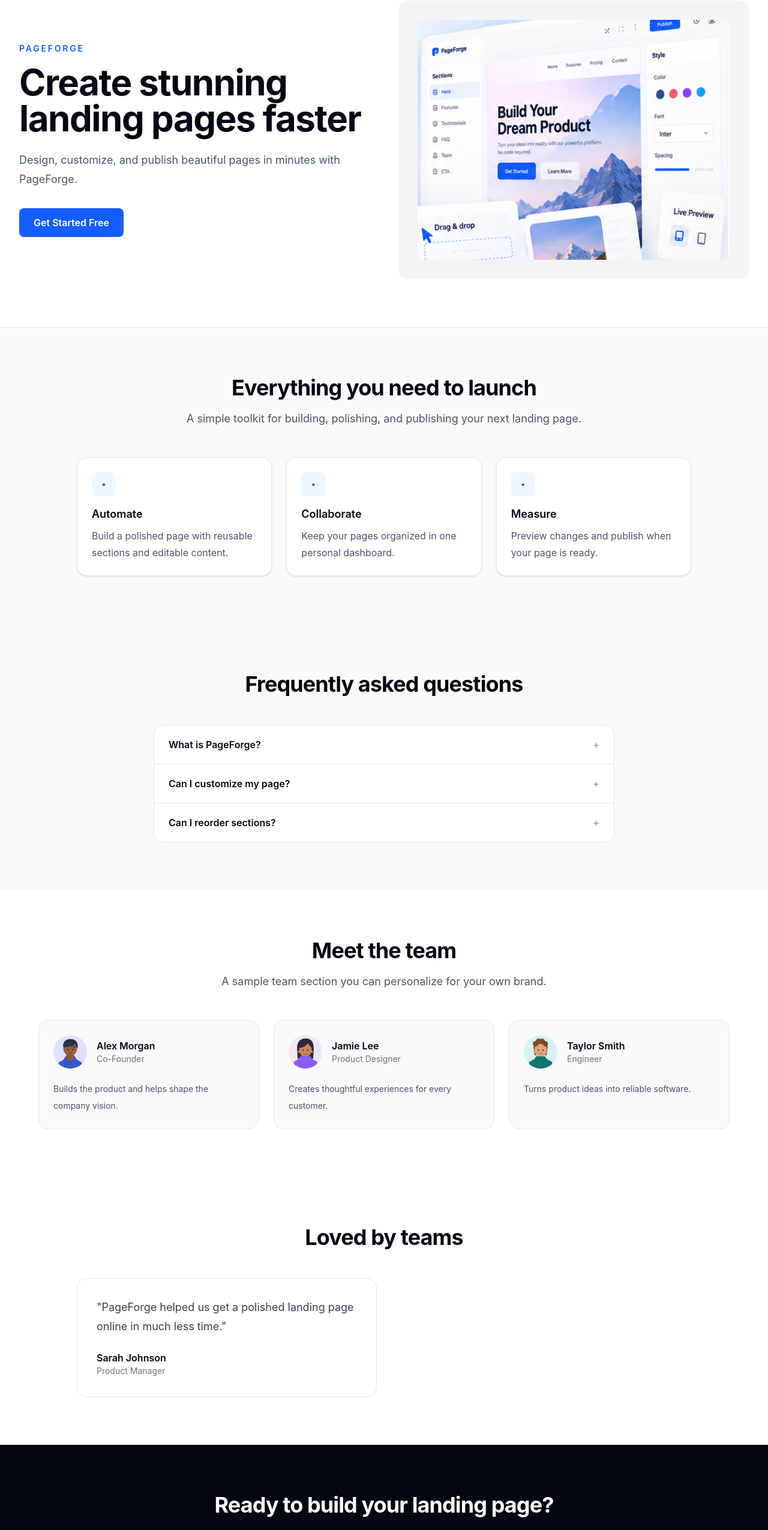
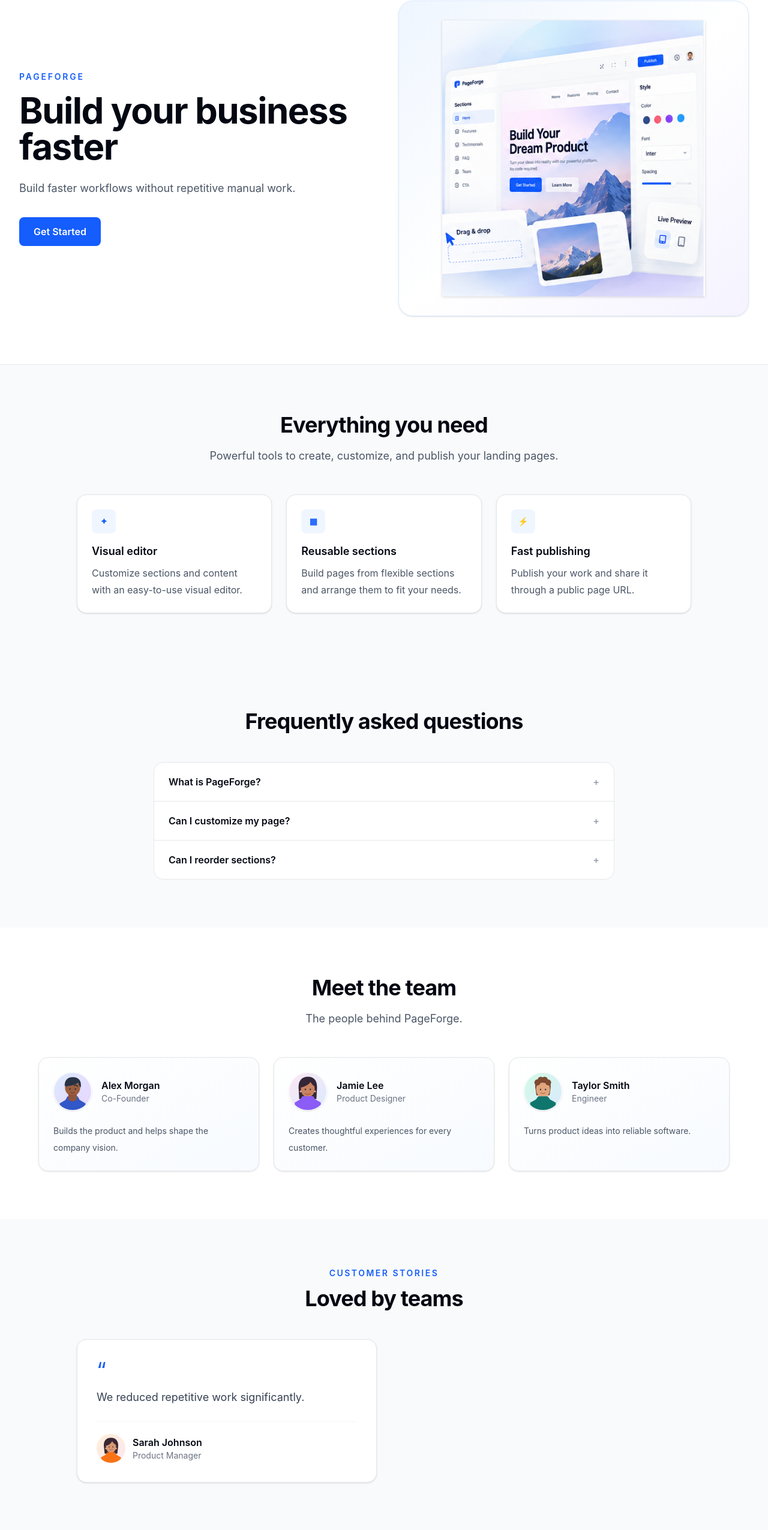
Before and after one commit to Aloknath-sah/PageForge, a Next.js app in the folder pageforge/: page / in a window 1280 px wide. Shown: the part 79-2629 px from the top of the page at 60% size. Built offline with nearby package versions, Linux system fonts and the light colour scheme.

Commit message:
feat: add default landing page images

```diff
--- a/pageforge/features/page-builder/components/sections/HeroSection.tsx
+++ b/pageforge/features/page-builder/components/sections/HeroSection.tsx
@@ -7,43 +7,40 @@
 export default function HeroSection({ props }: HeroSectionProps) {
   return (
     <section className="border-b border-gray-200 bg-white">
-      <div className="mx-auto grid min-h-[560px] max-w-7xl items-center gap-12 px-6 py-20 lg:grid-cols-2 lg:px-8">
+      <div className="mx-auto grid min-h-[560px] max-w-7xl items-center gap-12 px-6 py-16 lg:grid-cols-2 lg:px-8 lg:py-20">
         <div className="max-w-2xl">
           <p className="mb-4 text-sm font-semibold uppercase tracking-[0.2em] text-blue-600">
             PageForge
           </p>
-
           <h1 className="text-4xl font-bold tracking-tight text-gray-950 sm:text-5xl lg:text-6xl">
             {props.title}
           </h1>
-
           <p className="mt-6 max-w-xl text-lg leading-8 text-gray-600">
             {props.description}
           </p>
-
           <div className="mt-8">
             <a
               href={props.primaryCtaUrl}
-              className="inline-flex rounded-lg bg-blue-600 px-6 py-3 font-semibold text-white transition hover:bg-blue-700"
+              className="inline-flex rounded-lg bg-blue-600 px-6 py-3 font-semibold text-white transition hover:bg-blue-700 focus-visible:outline focus-visible:outline-2 focus-visible:outline-offset-2 focus-visible:outline-blue-600"
             >
               {props.primaryCtaText}
             </a>
           </div>
         </div>
 
-        <div className="flex min-h-[320px] items-center justify-center rounded-2xl bg-gray-100 p-8">
+        <div className="flex min-h-[320px] items-center justify-center overflow-hidden rounded-3xl border border-blue-100 bg-gradient-to-br from-blue-50 via-white to-violet-50 p-4 shadow-sm sm:p-8">
           {props.imageUrl ? (
             <img
               src={props.imageUrl}
-              alt=""
+              alt={`Page builder preview for ${props.title}`}
               loading="eager"
               fetchPriority="high"
               decoding="async"
-              className="max-h-[400px] w-full rounded-xl object-cover"
+              className="max-h-[460px] w-full rounded-2xl object-contain drop-shadow-sm"
             />
           ) : (
-            <div className="flex h-full min-h-[260px] w-full items-center justify-center rounded-xl border border-dashed border-gray-300 text-sm text-gray-400">
-              Hero Image
+            <div className="flex min-h-[260px] w-full items-center justify-center rounded-2xl border border-dashed border-blue-200 bg-white/70 text-sm text-gray-400">
+              Add a hero image in section settings
             </div>
           )}
         </div>
--- a/pageforge/features/page-builder/components/sections/TeamSection.tsx
+++ b/pageforge/features/page-builder/components/sections/TeamSection.tsx
@@ -4,24 +4,17 @@
   props: TeamProps;
 };
 
-function getInitials(
-  name: string,
-): string {
+function getInitials(name: string): string {
   return name
     .trim()
     .split(/\s+/)
     .filter(Boolean)
     .slice(0, 2)
-    .map(
-      (part) =>
-        part.charAt(0).toUpperCase(),
-    )
+    .map((part) => part.charAt(0).toUpperCase())
     .join('');
 }
 
-export default function TeamSection({
-  props,
-}: TeamSectionProps) {
+export default function TeamSection({ props }: TeamSectionProps) {
   return (
     <section className="bg-white">
       <div className="mx-auto max-w-7xl px-6 py-20 lg:px-8">
@@ -29,7 +22,6 @@
           <h2 className="text-3xl font-bold tracking-tight text-gray-950 sm:text-4xl">
             {props.title}
           </h2>
-
           {props.description && (
             <p className="mt-4 text-lg leading-8 text-gray-600">
               {props.description}
@@ -38,44 +30,35 @@
         </div>
 
         <div className="mx-auto mt-12 grid max-w-6xl gap-6 sm:grid-cols-2 lg:grid-cols-3">
-          {props.items.map(
-            (item) => (
+          {props.items.map((item) => (
             <article
               key={item.id}
-                className="rounded-2xl border border-gray-200 bg-gray-50 p-6"
+              className="rounded-2xl border border-gray-200 bg-gradient-to-br from-white to-blue-50/50 p-6 shadow-sm"
             >
               <div className="flex items-center gap-4">
                 {item.avatarUrl ? (
                   <img
                     src={item.avatarUrl}
-                      alt={item.name}
-                      className="h-14 w-14 rounded-full object-cover"
+                    alt={`${item.name} portrait`}
+                    loading="lazy"
+                    decoding="async"
+                    className="h-16 w-16 shrink-0 rounded-full border border-white object-cover shadow-sm"
                   />
                 ) : (
-                    <div className="flex h-14 w-14 shrink-0 items-center justify-center rounded-full bg-gray-200 text-sm font-semibold text-gray-700">
-                      {getInitials(
-                        item.name,
-                      )}
+                  <div className="flex h-16 w-16 shrink-0 items-center justify-center rounded-full bg-blue-100 text-sm font-semibold text-blue-700">
+                    {getInitials(item.name)}
                   </div>
                 )}
-
                 <div className="min-w-0">
                   <h3 className="truncate text-base font-semibold text-gray-950">
                     {item.name}
                   </h3>
-
-                    <p className="text-sm text-gray-500">
-                      {item.role}
-                    </p>
+                  <p className="text-sm text-gray-500">{item.role}</p>
                 </div>
               </div>
-
-                <p className="mt-5 text-sm leading-7 text-gray-600">
-                  {item.bio}
-                </p>
+              <p className="mt-5 text-sm leading-7 text-gray-600">{item.bio}</p>
             </article>
-            ),
-          )}
+          ))}
         </div>
       </div>
     </section>
--- a/pageforge/features/page-builder/components/sections/TestimonialsSection.tsx
+++ b/pageforge/features/page-builder/components/sections/TestimonialsSection.tsx
@@ -4,14 +4,25 @@
   props: TestimonialsProps;
 };
 
-export default function TestimonialsSection({
-  props,
-}: TestimonialsSectionProps) {
+function getInitials(name: string): string {
+  return name
+    .trim()
+    .split(/\s+/)
+    .filter(Boolean)
+    .slice(0, 2)
+    .map((part) => part.charAt(0).toUpperCase())
+    .join('');
+}
+
+export default function TestimonialsSection({ props }: TestimonialsSectionProps) {
   return (
-    <section className="bg-white">
+    <section className="bg-gray-50">
       <div className="mx-auto max-w-7xl px-6 py-20 lg:px-8">
         <div className="mx-auto max-w-2xl text-center">
-          <h2 className="text-3xl font-bold tracking-tight text-gray-950 sm:text-4xl">
+          <p className="text-sm font-semibold uppercase tracking-[0.18em] text-blue-600">
+            Customer stories
+          </p>
+          <h2 className="mt-3 text-3xl font-bold tracking-tight text-gray-950 sm:text-4xl">
             {props.title}
           </h2>
         </div>
@@ -20,18 +31,36 @@
           {props.items.map((item) => (
             <figure
               key={item.id}
-              className="rounded-2xl border border-gray-200 p-8"
+              className="rounded-2xl border border-gray-200 bg-white p-8 shadow-sm"
             >
-              <blockquote className="text-lg leading-8 text-gray-700">
-                {`"${item.quote}"`}
+              <div aria-hidden="true" className="text-4xl leading-none text-blue-600">
+                “
+              </div>
+              <blockquote className="mt-3 text-lg leading-8 text-gray-700">
+                {item.quote}
               </blockquote>
 
-              <figcaption className="mt-6">
-                <div className="font-semibold text-gray-950">{item.name}</div>
-
-                {item.role && (
-                  <div className="text-sm text-gray-500">{item.role}</div>
+              <figcaption className="mt-6 flex items-center gap-3 border-t border-gray-100 pt-5">
+                {item.avatarUrl ? (
+                  <img
+                    src={item.avatarUrl}
+                    alt=""
+                    loading="lazy"
+                    decoding="async"
+                    className="h-12 w-12 shrink-0 rounded-full object-cover"
+                  />
+                ) : (
+                  <div
+                    aria-hidden="true"
+                    className="flex h-12 w-12 shrink-0 items-center justify-center rounded-full bg-blue-100 text-sm font-semibold text-blue-700"
+                  >
+                    {getInitials(item.name)}
+                  </div>
                 )}
+                <div>
+                  <div className="font-semibold text-gray-950">{item.name}</div>
+                  {item.role && <div className="text-sm text-gray-500">{item.role}</div>}
+                </div>
               </figcaption>
             </figure>
           ))}
--- a/pageforge/features/page-builder/domain/sample-page.ts
+++ b/pageforge/features/page-builder/domain/sample-page.ts
@@ -1,268 +1,145 @@
 import type { PageConfig } from './page-schema';
 
-import {
-  CURRENT_SCHEMA_VERSION,
-} from './page-migrations';
+import { CURRENT_SCHEMA_VERSION } from './page-migrations';
 
 export const samplePage: PageConfig = {
-  schemaVersion:
-    CURRENT_SCHEMA_VERSION,
-
+  schemaVersion: CURRENT_SCHEMA_VERSION,
   seo: {
-    title:
-      'PageForge — Build Beautiful Landing Pages',
-
-    description:
-      'Design, customize, and publish beautiful landing pages without writing frontend code.',
+    title: 'PageForge — Build Your Business Faster',
+    description: 'Create, customize, and publish beautiful landing pages with PageForge.',
   },
-
   theme: {
     primaryColor: '#2563eb',
-
     backgroundColor: '#ffffff',
-
     textColor: '#111827',
-
     fontFamily: 'Inter',
-
     borderRadius: 'medium',
   },
-
   sections: [
     {
       id: 'hero-1',
-
       type: 'hero',
-
       enabled: true,
-
       props: {
-        title:
-          'Create stunning landing pages faster',
-
-        description:
-          'Design, customize, and publish beautiful pages in minutes with PageForge.',
-
-        primaryCtaText:
-          'Get Started Free',
-
-        primaryCtaUrl:
-          '/auth/sign-up',
-
-        imageUrl:
-          '/images/pageforge-hero.png',
+        title: 'Build your business faster',
+        description: 'Build faster workflows without repetitive manual work.',
+        primaryCtaText: 'Get Started',
+        primaryCtaUrl: '/auth/sign-up',
+        imageUrl: '/images/pageforge-hero.png',
       },
     },
-
     {
       id: 'features-1',
-
       type: 'features',
-
       enabled: true,
-
       props: {
-        title:
-          'Everything you need to launch',
-
-        description:
-          'A simple toolkit for building, polishing, and publishing your next landing page.',
-
+        title: 'Everything you need',
+        description: 'Powerful tools to create, customize, and publish your landing pages.',
         items: [
           {
             id: 'feature-1',
-
-            title:
-              'Automate',
-
-            description:
-              'Build a polished page with reusable sections and editable content.',
+            title: 'Visual editor',
+            description: 'Customize sections and content with an easy-to-use visual editor.',
+            icon: '✦',
           },
-
           {
             id: 'feature-2',
-
-            title:
-              'Collaborate',
-
-            description:
-              'Keep your pages organized in one personal dashboard.',
+            title: 'Reusable sections',
+            description: 'Build pages from flexible sections and arrange them to fit your needs.',
+            icon: '▦',
           },
-
           {
             id: 'feature-3',
-
-            title:
-              'Measure',
-
-            description:
-              'Preview changes and publish when your page is ready.',
+            title: 'Fast publishing',
+            description: 'Publish your work and share it through a public page URL.',
+            icon: '⚡',
           },
         ],
       },
     },
-
     {
       id: 'faq-1',
-
       type: 'faq',
-
       enabled: true,
-
       props: {
-        title:
-          'Frequently asked questions',
-
+        title: 'Frequently asked questions',
         items: [
           {
             id: 'faq-item-1',
-
-            question:
-              'What is PageForge?',
-
-            answer:
-              'PageForge is a visual page builder for creating and editing landing pages.',
+            question: 'What is PageForge?',
+            answer: 'PageForge is a visual page builder for creating and editing landing pages.',
           },
-
           {
             id: 'faq-item-2',
-
-            question:
-              'Can I customize my page?',
-
-            answer:
-              'Yes. You can edit section content directly from the settings panel.',
+            question: 'Can I customize my page?',
+            answer: 'Yes. You can edit section content directly from the settings panel.',
           },
-
           {
             id: 'faq-item-3',
-
-            question:
-              'Can I reorder sections?',
-
-            answer:
-              'Yes. Sections can be reordered directly from the section list.',
+            question: 'Can I reorder sections?',
+            answer: 'Yes. Sections can be reordered directly from the section list.',
           },
         ],
       },
     },
-
     {
       id: 'team-1',
-
       type: 'team',
-
       enabled: true,
-
       props: {
-        title:
-          'Meet the team',
-
-        description:
-          'A sample team section you can personalize for your own brand.',
-
+        title: 'Meet the team',
+        description: 'The people behind PageForge.',
         items: [
           {
             id: 'team-member-1',
-
-            name:
-              'Alex Morgan',
-
-            role:
-              'Co-Founder',
-
-            bio:
-              'Builds the product and helps shape the company vision.',
-
-            avatarUrl:
-              '/images/team-alex.svg',
+            name: 'Alex Morgan',
+            role: 'Co-Founder',
+            bio: 'Builds the product and helps shape the company vision.',
+            avatarUrl: '/images/team-alex.svg',
           },
-
           {
             id: 'team-member-2',
-
-            name:
-              'Jamie Lee',
-
-            role:
-              'Product Designer',
-
-            bio:
-              'Creates thoughtful experiences for every customer.',
-
-            avatarUrl:
-              '/images/team-jamie.svg',
+            name: 'Jamie Lee',
+            role: 'Product Designer',
+            bio: 'Creates thoughtful experiences for every customer.',
+            avatarUrl: '/images/team-jamie.svg',
           },
-
           {
             id: 'team-member-3',
-
-            name:
-              'Taylor Smith',
-
-            role:
-              'Engineer',
-
-            bio:
-              'Turns product ideas into reliable software.',
-
-            avatarUrl:
-              '/images/team-taylor.svg',
+            name: 'Taylor Smith',
+            role: 'Engineer',
+            bio: 'Turns product ideas into reliable software.',
+            avatarUrl: '/images/team-taylor.svg',
           },
         ],
       },
     },
-
     {
       id: 'testimonials-1',
-
       type: 'testimonials',
-
       enabled: true,
-
       props: {
-        title:
-          'Loved by teams',
-
+        title: 'Loved by teams',
         items: [
           {
             id: 'testimonial-1',
-
-            name:
-              'Sarah Johnson',
-
-            role:
-              'Product Manager',
-
-            quote:
-              'PageForge helped us get a polished landing page online in much less time.',
-
-            avatarUrl:
-              '/images/testimonial-sarah.svg',
+            name: 'Sarah Johnson',
+            role: 'Product Manager',
+            quote: 'We reduced repetitive work significantly.',
+            avatarUrl: '/images/testimonial-sarah.svg',
           },
         ],
       },
     },
-
     {
       id: 'cta-1',
-
       type: 'cta',
-
       enabled: true,
-
       props: {
-        title:
-          'Ready to build your landing page?',
-
-        description:
-          'Bring your idea to life with a page you can customize and publish.',
-
-        buttonText:
-          'Create Your Page',
-
-        buttonUrl:
-          '/auth/sign-up',
+        title: 'Ready to get started?',
+        description: 'Create your first landing page in minutes.',
+        buttonText: 'Create Your Page',
+        buttonUrl: '/auth/sign-up',
       },
     },
   ],
```
Lines whose indentation alone changed are shown as unchanged.
